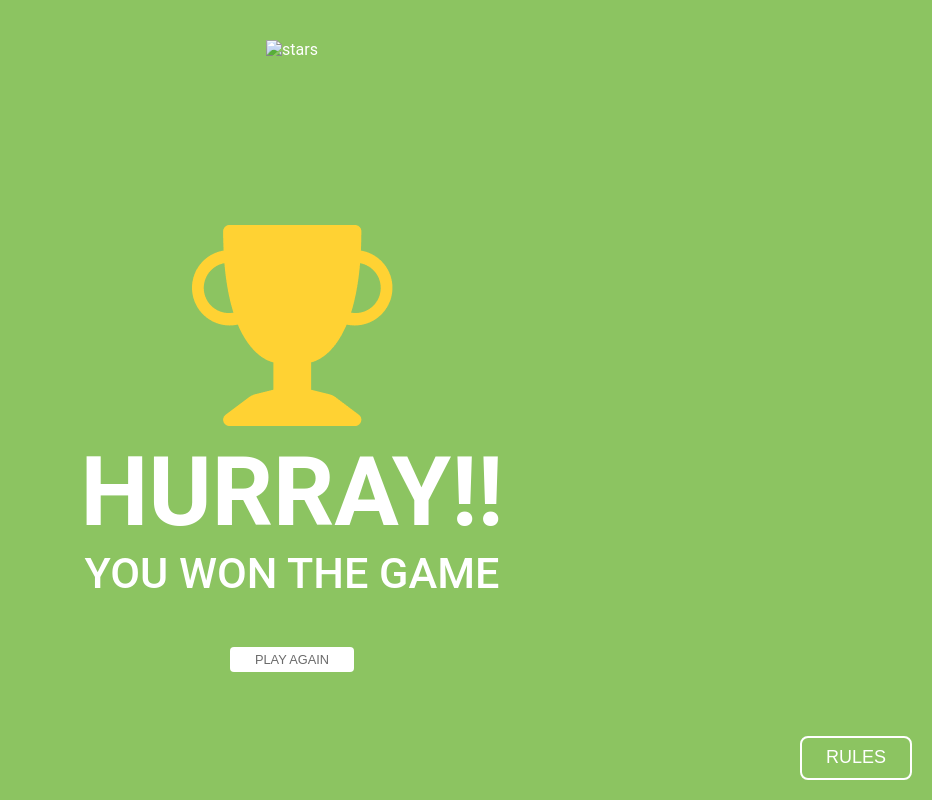
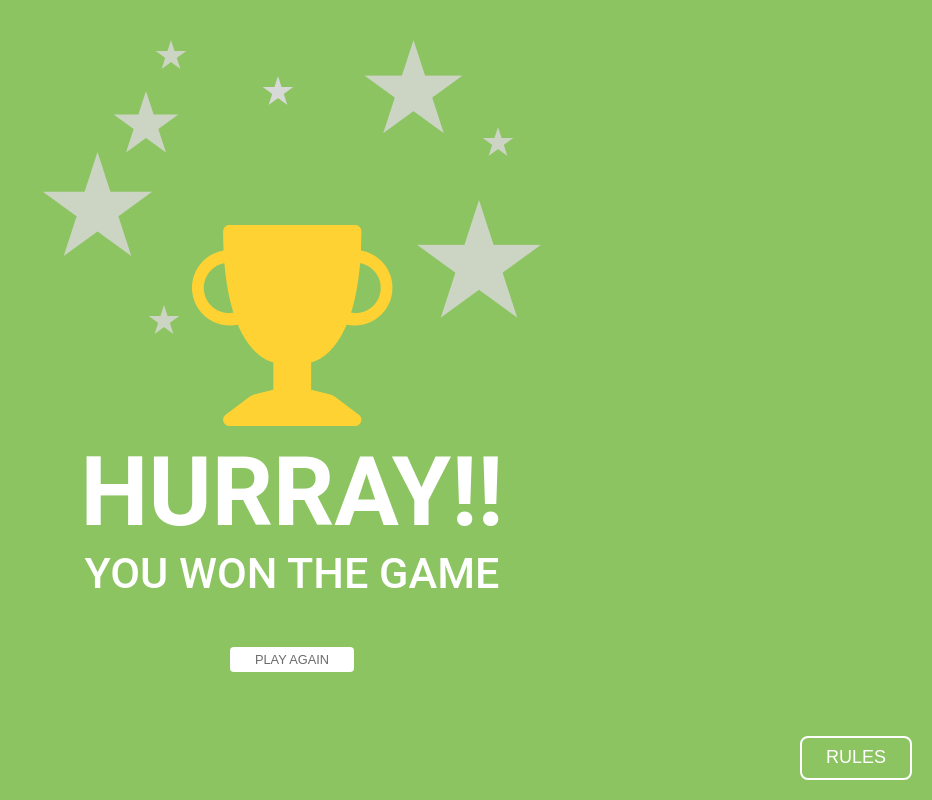
Before and after one commit to sajithkookal/Modul-Test, a plain HTML site: page hurray.html in a window 1280 px wide. Shown: the whole page, without its empty margins (348-1280 px from the left). Drawn offline with Linux system fonts and the light colour scheme.

Commit message:
Update hurray.html

```diff
--- a/hurray.html
+++ b/hurray.html
@@ -8,7 +8,7 @@
 </head>
 <body>
     <div id="maindiv">
-        <img src="./images/stars.png" alt="stars" id="stars" />
+        <img src="https://github.com/sajithkookal/Modul-Test/blob/main/stars.png?raw=true" alt="stars" id="stars" />
         <img src="https://github.com/sajithkookal/Modul-Test/blob/main/cup.png?raw=true" alt="VectorTrophy" id="trophy" />
         <h2 class="won-game-heading">HURRAY!!</h2>
         <h6 class="won-game-sub-heading">YOU WON THE GAME</h6>
```
